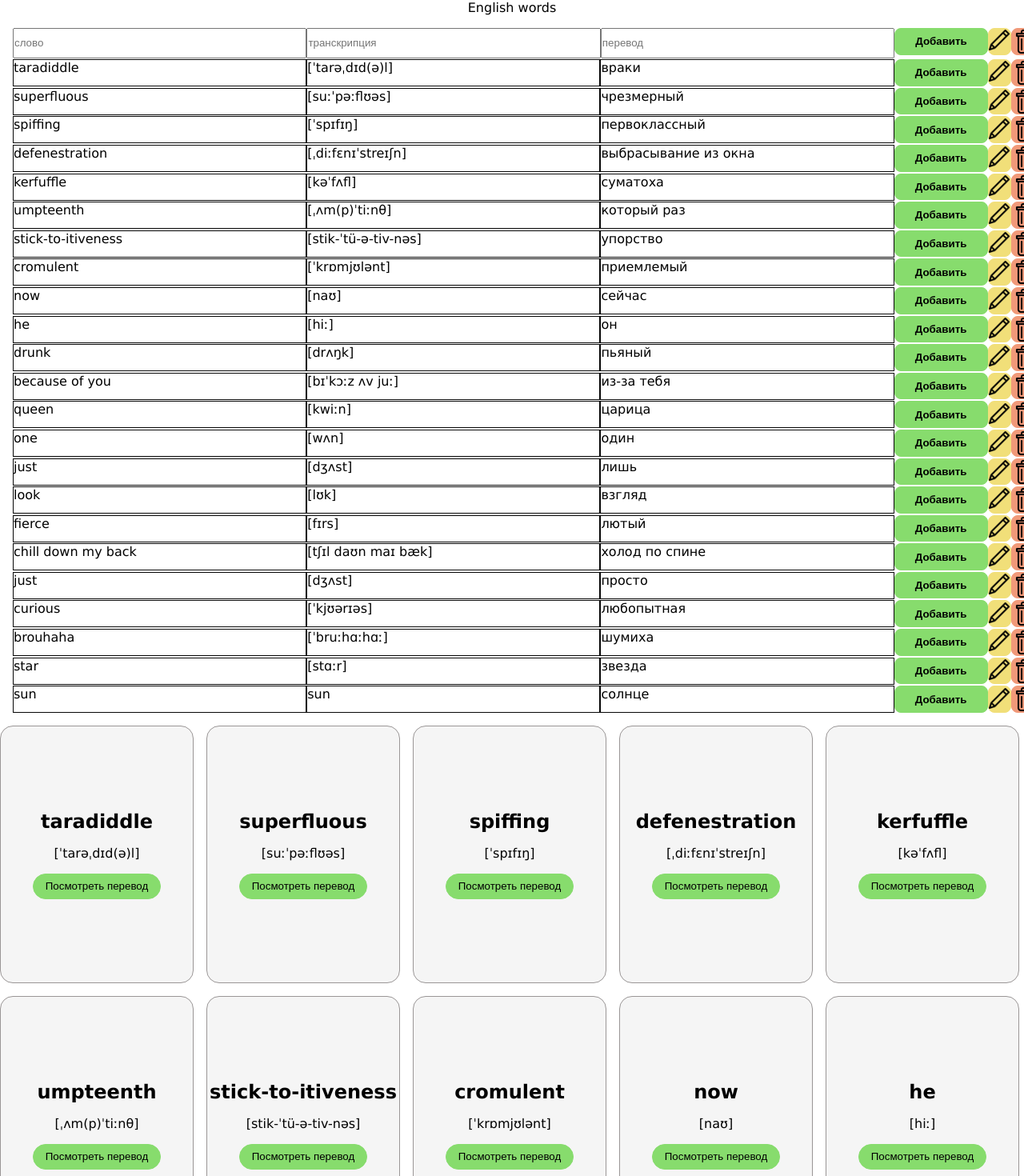
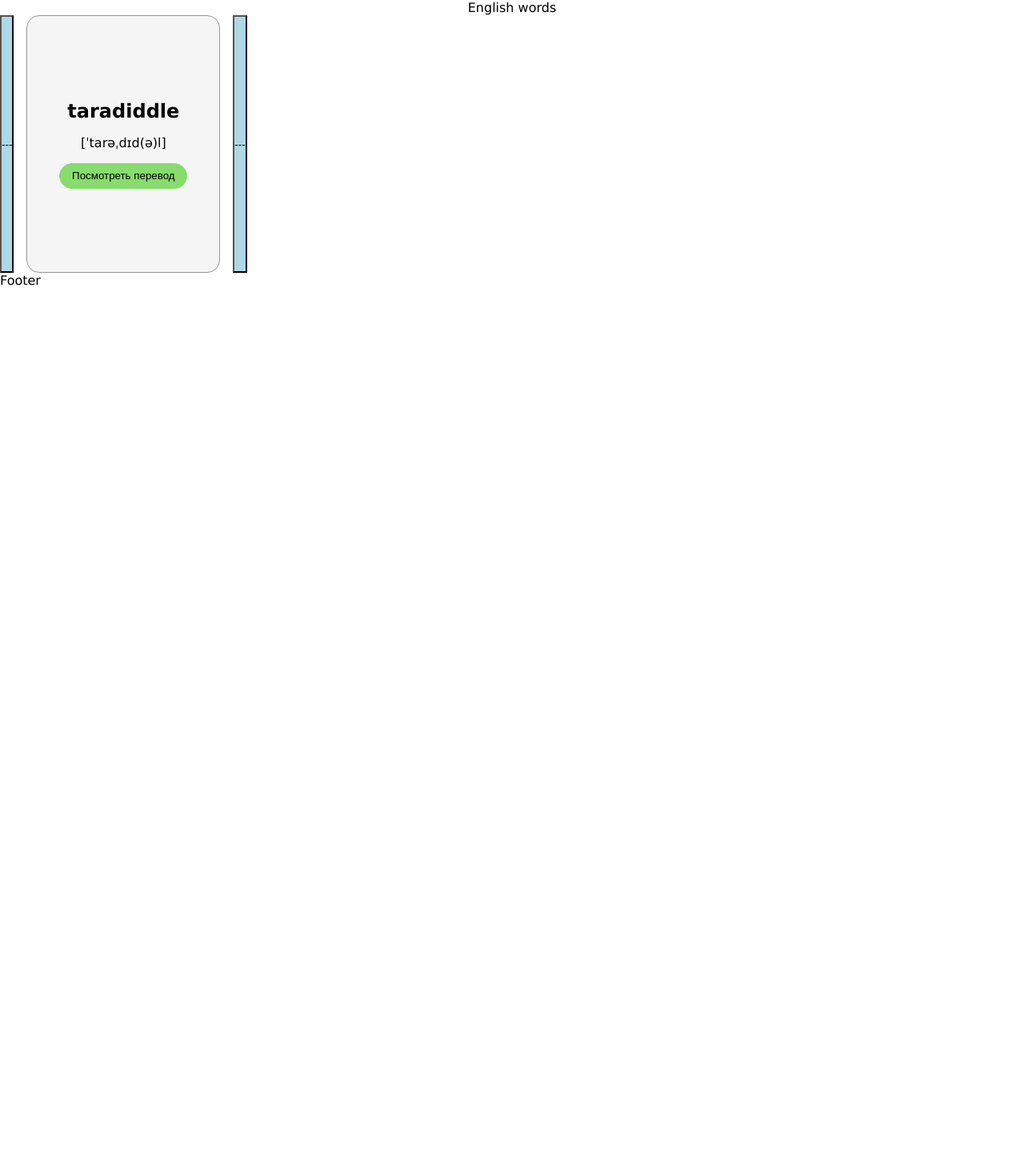
Before and after one commit to elenalunadance/wordCards, a React (Vite) app: page / in a window 1280 px wide. Shown: the top 1470 px of the page at 80% size. After the commit the page ends 800 px from the top, so only its background shows below. Built offline with nearby package versions, Linux system fonts and the light colour scheme.

Commit message:
Table changed

```diff
--- a/src/App/App.jsx
+++ b/src/App/App.jsx
@@ -12,7 +12,7 @@ function App() {
         <Header />
       </header>
       <main>
-        <HomePage />
+
         <CardList />
       </main>
       <footer>
--- a/src/Components/Card/Card.jsx
+++ b/src/Components/Card/Card.jsx
@@ -12,7 +12,7 @@ const Card = ({ english, transcription, russian, tags, onClick }) => {
         <div className={styles.card}>
             <p className={styles.english}>{english}</p>
             <p className={styles.transcription}>{transcription}</p>
-            <button className={styles.addBtn} onClick={handleClick}
+            <button className={styles.translateBtn} onClick={handleClick}
             style={{ display: isPressed ? 'none' : 'block' }}>
                 {isPressed ? '' : 'Посмотреть перевод'}
             </button>
--- a/src/Components/Card/card.module.css
+++ b/src/Components/Card/card.module.css
@@ -16,7 +16,7 @@
     font-weight: bold;
 }
 
-.addBtn {
+.translateBtn {
     width: 10rem;
     height: 2rem;
     border: 1px solid #87dc6d;
--- a/src/Components/CardList/CardList.jsx
+++ b/src/Components/CardList/CardList.jsx
@@ -4,17 +4,28 @@ import Card from '../Card/Card';
 import styles from './cardList.module.css';
 
 
-export default function CardList () {
+export default function CardList({ selectedIndex }) {
     const [items, setItems] = useState([]);
+
+    const initialIndex = selectedIndex !== undefined ? selectedIndex : 0;
+
     useEffect(() => {
         setItems(data);
     }, []);
 
     return (
         <div className={styles.cardList}>
-            {items.map(item => (
-        <Card key={item.id} english={item.english} transcription={item.transcription} russian={item.russian} tags={item.tags}/>
-    ))}
+            <button>---</button>
+            {items.length > 0 && (
+                <Card
+                    key={items[initialIndex].id}
+                    english={items[initialIndex].english}
+                    transcription={items[initialIndex].transcription}
+                    russian={items[initialIndex].russian}
+                    tags={items[initialIndex].tags}
+                />
+            )}
+            <button>---</button>
         </div>
-    )
+    );
 }
--- a/src/Components/Word/Word.jsx
+++ b/src/Components/Word/Word.jsx
@@ -4,13 +4,28 @@ import styles from './word.module.css';
 const Word = ({ english, transcription, russian, tags, onClick }) => {
 
     const [selected, setSelected] = useState(false);
+    const [isPressed, setIsPressed] = useState(false);
 
     const handleClick = () => {
         setSelected(!selected);
         onClick && onClick(!selected);
     };
 
+    const handleClickEdit = () => {
+        setIsPressed(!isPressed);
+    };
+
     return (
+        <div>
+
+        {isPressed && (
+            <form className={styles.form}>
+                <input className={styles.wordInput} placeholder="слово"/>
+                <input className={styles.wordInput} placeholder="транскрипция"/>
+                <input className={styles.wordInput} placeholder="перевод"/>
+                <button type="submit" className={styles.addBtn}>Добавить</button>
+            </form>
+        )}
 
             <div className={`${styles.word} ${selected ? styles.selected : ''}`}
             onClick={handleClick}>
@@ -19,11 +34,13 @@ const Word = ({ english, transcription, russian, tags, onClick }) => {
                 <p className={styles.paragraph}>{transcription}</p>
                 <p className={styles.paragraph}>{russian}</p>
 
-                <button className={styles.addBtn}>Добавить</button>
-                <button className={styles.editBtn}><img src="src/assets/images/edit-1.png" alt="редактировать" /></button>
+
+                <button type="submit" className={styles.editBtn} onClick={handleClickEdit}>
+                    <img src="src/assets/images/edit-1.png" alt="редактировать" />
+                </button>
                 <button className={styles.deleteBtn}><img src="src/assets/images/trash.png" alt="удалить" /></button>
             </div>
-
+        </div>
     );
 };
 
--- a/src/Components/Word/word.module.css
+++ b/src/Components/Word/word.module.css
@@ -46,3 +46,47 @@
 .selected {
     background-color: rgb(173, 230, 173);
 }
+
+.form {
+    display: flex;
+    flex-direction: row;
+    justify-content: space-around;
+    width: 100%;
+    margin-top: 0.1rem;
+}
+
+.wordInput {
+    width: 25rem;
+    height: 2.1rem;
+}
+
+.addBtn {
+    width: 8rem;
+    height: 2.1rem;
+    border: 1px solid #87dc6d;
+    border-radius: 0.5rem;
+    background-color: #87dc6d;
+    font-weight: bold;
+}
+
+
+.editBtn {
+    width: 2rem;
+    height: 2.1rem;
+    background-color: #f1df79;
+    border: 1px solid #f1df79;
+    border-radius: 0.5rem;
+}
+
+.deleteBtn {
+    width: 2rem;
+    height: 2.1rem;
+    background-color: #f19979;
+    border: 1px solid #f19979;
+    border-radius: 0.5rem;
+}
+
+button, input:hover {
+    background-color: lightblue;
+    cursor: pointer;
+}
--- a/src/Pages/GamePage.jsx
+++ b/src/Pages/GamePage.jsx
@@ -2,5 +2,7 @@
 
 
 export default function GamePage() {
-    return <div>GamePage</div>
+    return <div>
+
+    </div>
 }
--- a/src/Pages/HomePage.jsx
+++ b/src/Pages/HomePage.jsx
@@ -5,27 +5,23 @@ import styles from './homePage.module.css';
 
 export default function HomePage() {
     const [items, setItems] = useState([]);
+
     useEffect(() => {
         setItems(data);
     }, []);
 
 
+    return (
 
-    return (
         <div className={styles.table}>
-            <form className={styles.form}>
-                <input className={styles.wordInput} placeholder="слово"/>
-                <input className={styles.wordInput} placeholder="транскрипция"/>
-                <input className={styles.wordInput} placeholder="перевод"/>
 
-                <button className={styles.addBtn}>Добавить</button>
-                <button className={styles.editBtn}><img src="src/assets/images/edit-1.png" alt="редактировать" /></button>
-                <button className={styles.deleteBtn}><img src="src/assets/images/trash.png" alt="удалить" /></button>
-            </form>
+            <div>
+                {items.map(item => (
+                <Word key={item.id} english={item.english} transcription={item.transcription} russian={item.russian} tags={item.tags}/>
+                ))}
 
-            {items.map(item => (
-        <Word key={item.id} english={item.english} transcription={item.transcription} russian={item.russian} tags={item.tags}/>
-        ))}
+            </div>
+
         </div>
     );
 };
--- a/src/Pages/homePage.module.css
+++ b/src/Pages/homePage.module.css
@@ -2,46 +2,3 @@
     width: 100%;
     margin: 1rem;
 }
-
-.form {
-    display: flex;
-    flex-direction: row;
-    justify-content: space-around;
-
-}
-
-.wordInput {
-    width: 25rem;
-    height: 2.1rem;
-
-}
-
-.addBtn {
-    width: 8rem;
-    height: 2.1rem;
-    border: 1px solid #87dc6d;
-    border-radius: 0.5rem;
-    background-color: #87dc6d;
-    font-weight: bold;
-}
-
-.editBtn {
-    width: 2rem;
-    height: 2.1rem;
-    background-color: #f1df79;
-    border: 1px solid #f1df79;
-    border-radius: 0.5rem;
-}
-
-.deleteBtn {
-    width: 2rem;
-    height: 2.1rem;
-    background-color: #f19979;
-    border: 1px solid #f19979;
-    border-radius: 0.5rem;
-}
-
-button, input:hover {
-    background-color: lightblue;
-    cursor: pointer;
-}
```
